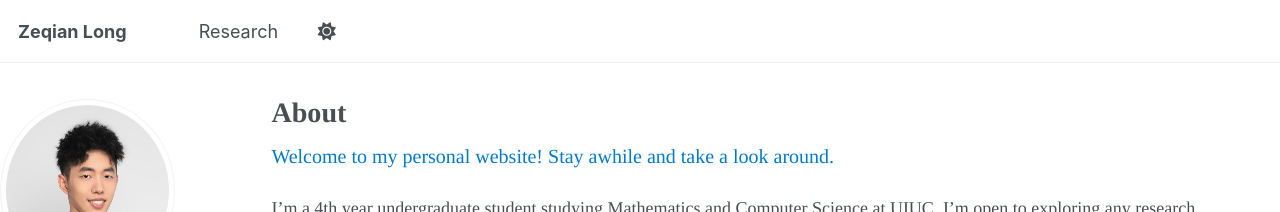
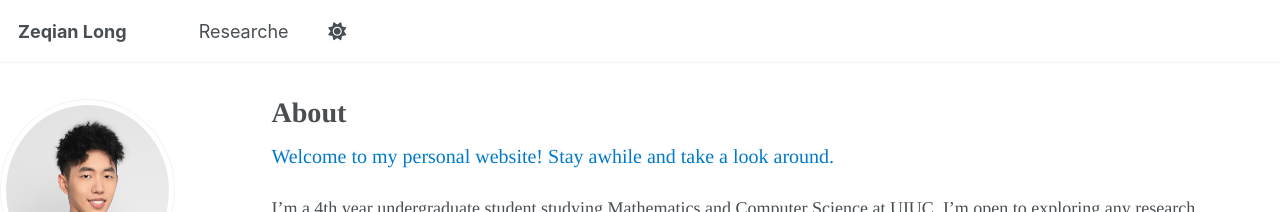
Before and after one commit to Zeqian-Long/Zeqian-Long.github.io, a Jekyll site: the page built from _pages/about.md, in a window 1280 px wide. Shown: the top 212 px of the page. Built offline with Jekyll 4.4.1, drawn with Linux system fonts in a browser that asks for light colours; some web fonts are replaced; a script that is not in the unit is left out.

Commit message:
adjust link

```diff
--- a/_data/navigation.yml
+++ b/_data/navigation.yml
@@ -8,8 +8,8 @@
 #      Markdown formatted page while the second is generated using JSON.
 
 main:
-  - title: "Research"
-    url: /_publications/
+  - title: "Researche"
+    url: /publications/
 
   # - title: "Talks"
   #   url: /talks/
```
